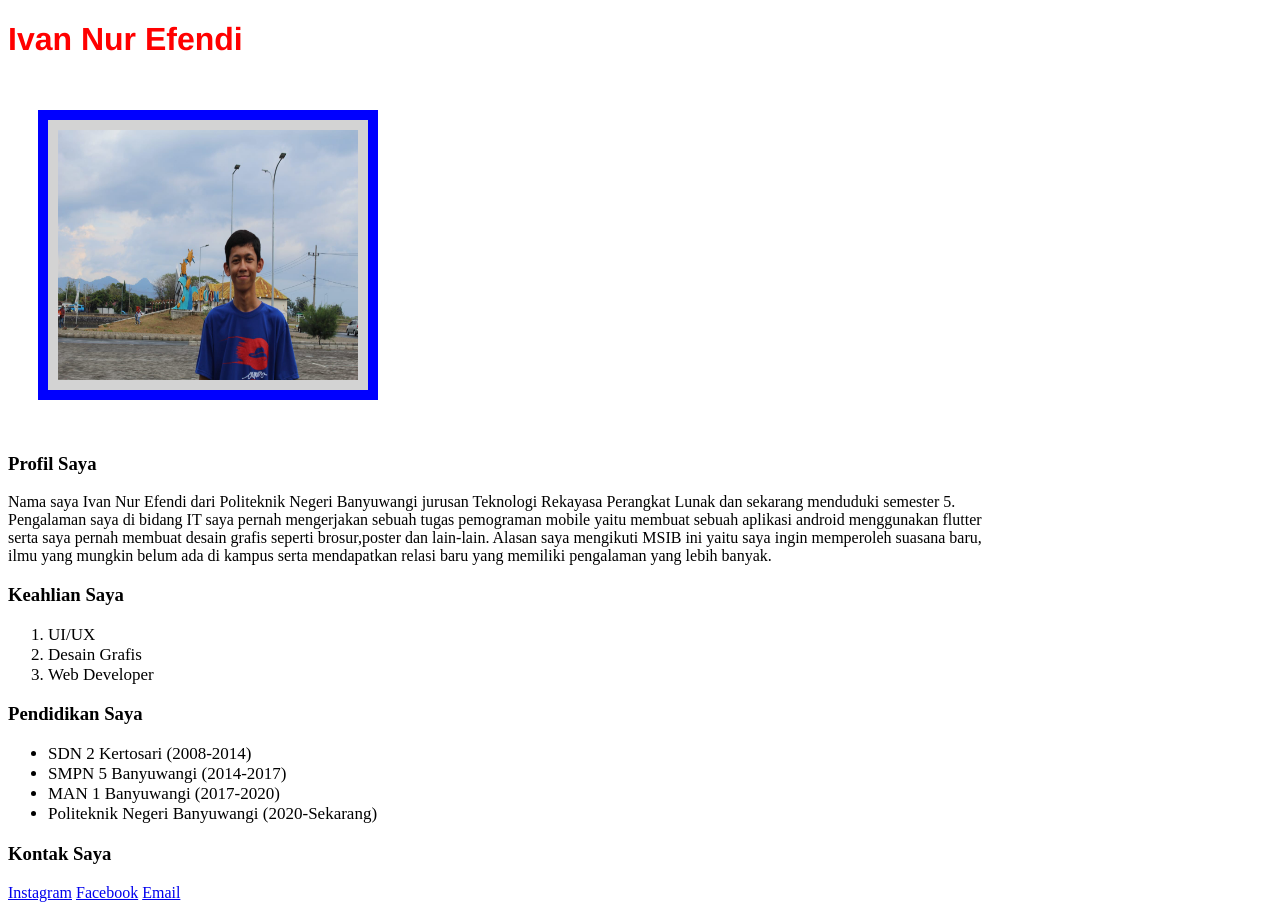
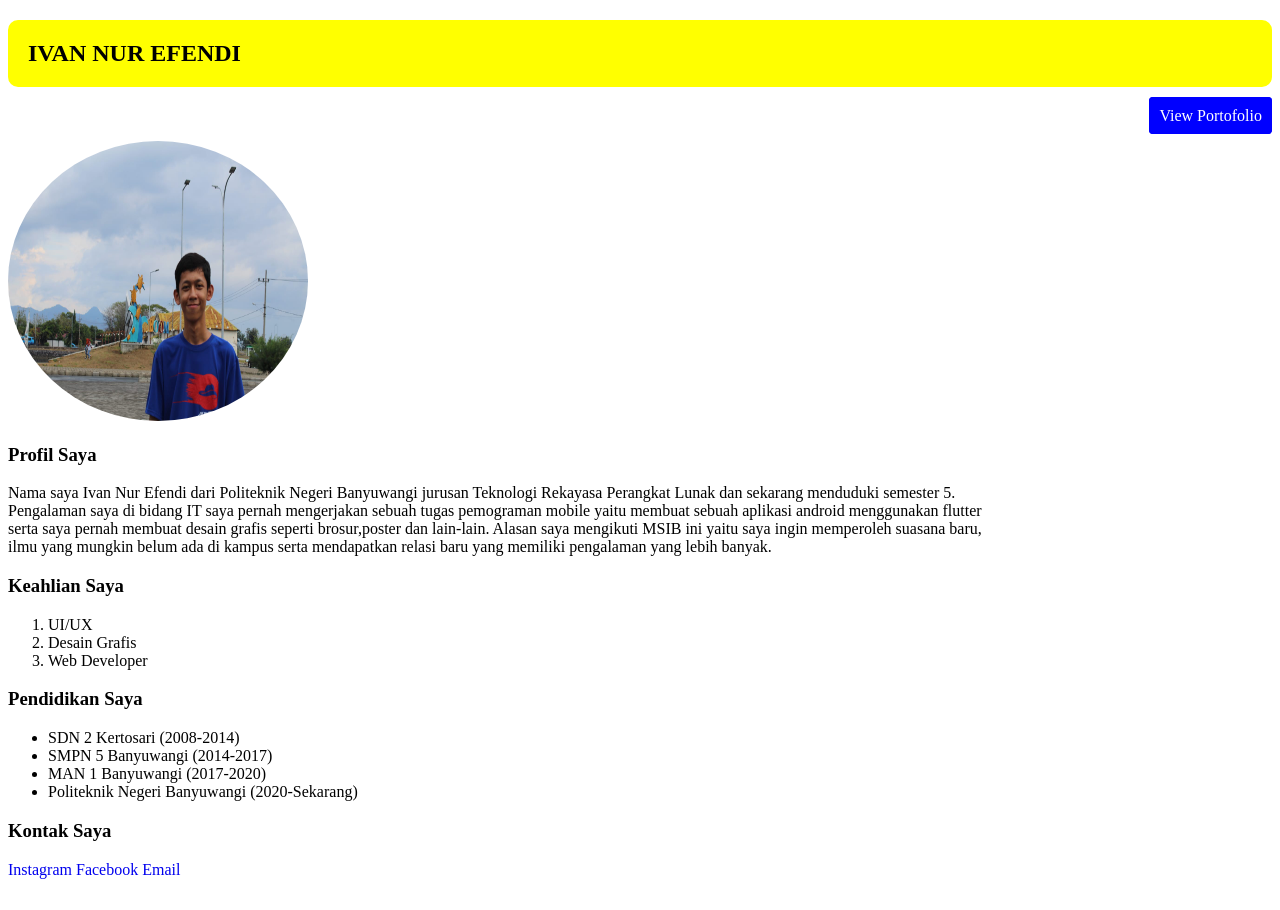
Before and after one commit to ivannure/ivannure.github.io, a plain HTML site: page Ivan Nur Efendi_BWI-JEMBER 2.html in a window 1280 px wide. After the commit the page ends 887 px from the top, so only its background shows below. Drawn offline with Linux system fonts and the light colour scheme.

Commit message:
add file portofilo.html

```diff
--- a/Ivan Nur Efendi_BWI-JEMBER 2.html
+++ b/Ivan Nur Efendi_BWI-JEMBER 2.html
@@ -5,32 +5,54 @@
     <meta charset="UTF-8">
     <meta http-equiv="X-UA-Compatible" content="IE=edge">
     <meta name="viewport" content="width=device-width, initial-scale=1.0">
-    <title>Biodata - Ivan Nur Efendi</title>
+    <title>Biodata - IVAN NUR EFENDI</title>
 </head>
+
+<body>
+
+    <div class="container">
+        <div class="navbar">
+            <nav>
+                <h1>IVAN NUR EFENDI</h1>
+                <ul>
+                    <li><a href="Portofolio.html">View Portofolio</a></li>
+                </ul>
+            </nav>
+        </div>
+    </div>
     <style>
         h1 {
-        color: red;
-        font-family: 'Franklin Gothic Medium';
+            background-color: yellow;
+            border: 20px solid yellow;
+            border-radius: 10px;
+        }
+
+        .navbar ul {
+            text-align: right;
 
         }
 
+        .navbar li {
+            list-style: none;
+            display: inline-block;
+        }
+
+        .navbar ul li a {
+            background-color: blue;
+            border: 10px solid blue;
+            border-radius: 4px;
+            color: white;
+        }
+
+        a:link {
+            text-decoration: none;
+        }
+
         img {
-        background-color: lightgray;
-        /* font-size: 17px; */
-        /* width: 1050px;
-        height: 100px; */
-        border: 10px solid blue;
-        padding: 10px;
-        margin: 30px;
-    }
-    li{
-        font-size: 17px;
+            border-radius: 50%;
         }
     </style>
-
-<body>
-    <h1>Ivan Nur Efendi</h1>
-    <img src="ivan.jfif" alt="ivan" style="width:300px; height:250px;">
+    <img src="ivan.jfif" title="Image Saya" alt="ivan" style="width:300px; height:280px;">
     <h3>Profil Saya</h3>
 
     <p align="justify">Nama saya Ivan Nur Efendi dari Politeknik Negeri Banyuwangi jurusan Teknologi Rekayasa Perangkat
@@ -43,6 +65,7 @@
         yaitu saya ingin memperoleh suasana baru,<br />
         ilmu yang mungkin belum ada di kampus serta mendapatkan relasi baru yang memiliki pengalaman yang lebih banyak.
     </p>
+
 
     <h3>Keahlian Saya</h3>
     <ol>
@@ -63,6 +86,7 @@
     <a href="https://www.instagram.com/ivan_nrfndi/">Instagram</a>
     <a href="https://www.facebook.com/profile.php?id=100007576155543">Facebook</a>
     <a href="https://mail.google.com/mail/u/0/?hl=en#inbox">Email</a>
+
 </body>
 
 </html>
```
Also changed, not shown: Portofolio.html (added, +80 -0 lines). Lines whose indentation alone changed are shown as unchanged.
